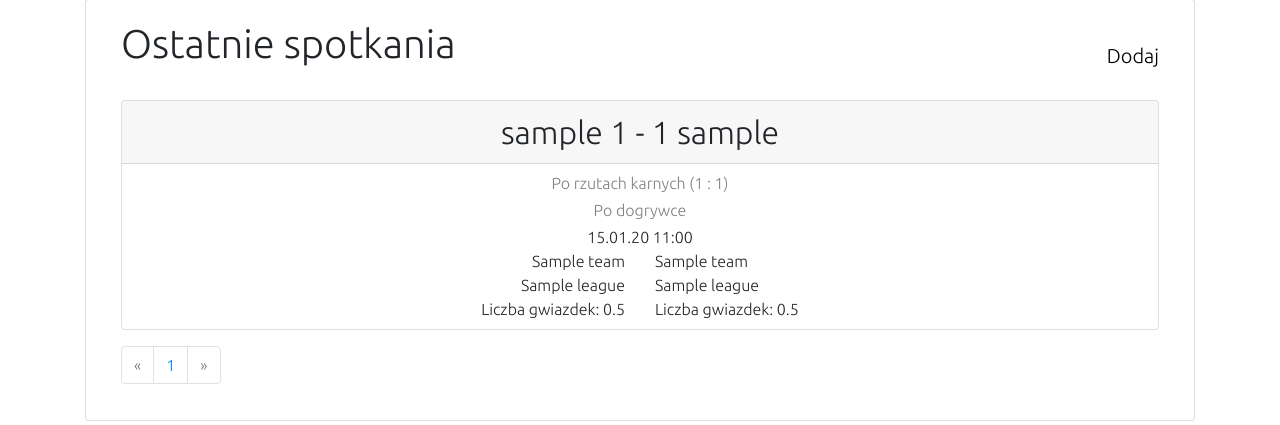
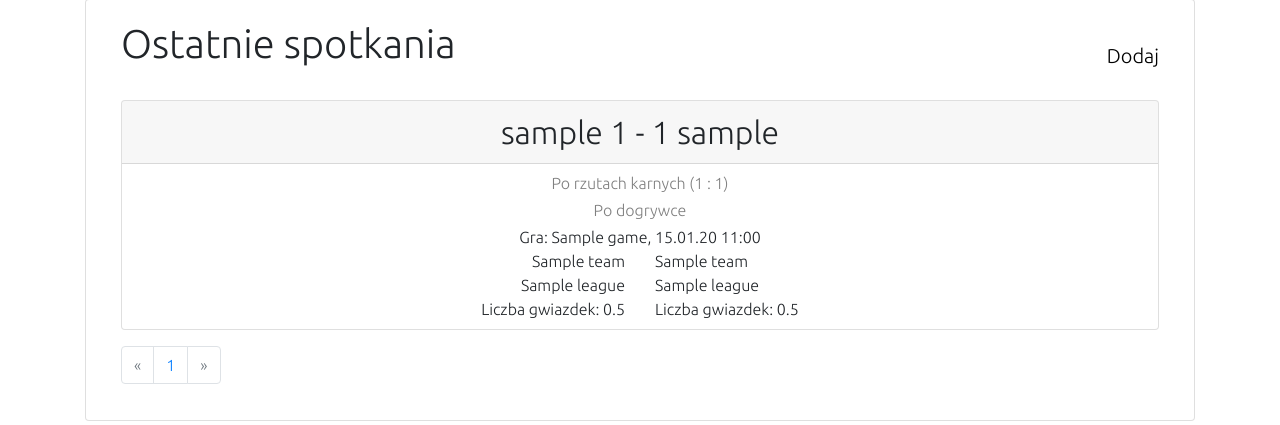
Before and after one commit to kubasikora/sp, a Django app: page /fifarank/ in a window 1280 px wide. Shown: the part 137-562 px from the top of the page. Run offline with Django 3.2, Linux system fonts and the light colour scheme; a user stored in the database is signed in; tables that the repository leaves empty hold one stand-in row (values such as "Sample post"); some libraries are stand-ins or nearby versions.

Commit message:
showing game on main match list

```diff
--- a/fifarank/templates/components/matchList.html
+++ b/fifarank/templates/components/matchList.html
@@ -22,7 +22,7 @@
                             {% if match.inPKs %}
                             <div class="row no-gutter">
                                 <div class="col-md-12" style="text-align: center; color: gray; padding-bottom: 3px">
-                                    Po rzutach karnych ({{ match.resultPKHome}} : {{ match.resultPKAway }})
+                                    Po rzutach karnych ({{ match.resultPKHome }} : {{ match.resultPKAway }})
                                 </div>
                             </div>
                             {% endif %}
--- a/fifarank/templates/match/list.html
+++ b/fifarank/templates/match/list.html
@@ -15,7 +15,7 @@
                 </div>
             </div>
             <br />
-            {% include "components/matchList.html" with matches=matches show_paginator=True%}
+            {% include "components/matchList.html" with matches=matches show_paginator=True show_game=True %}
         </div>
     </div>
 </div>
```
